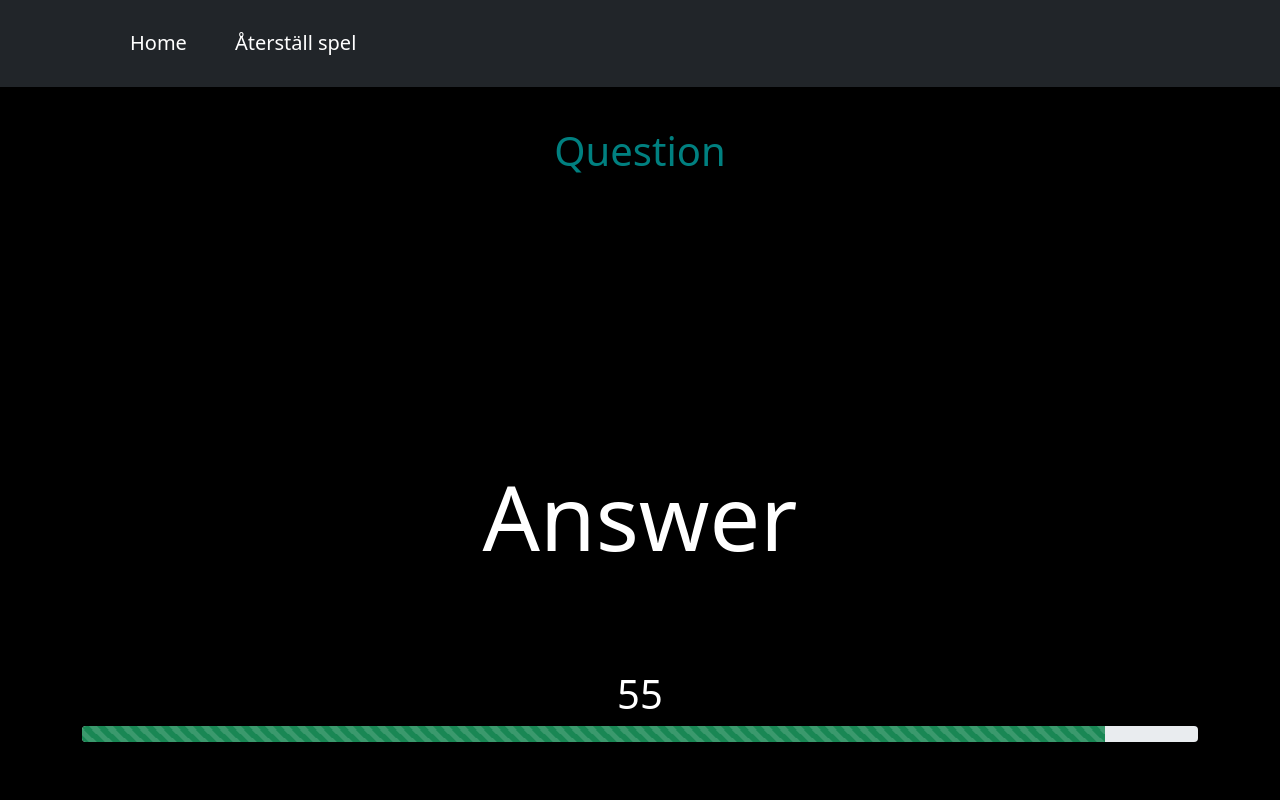
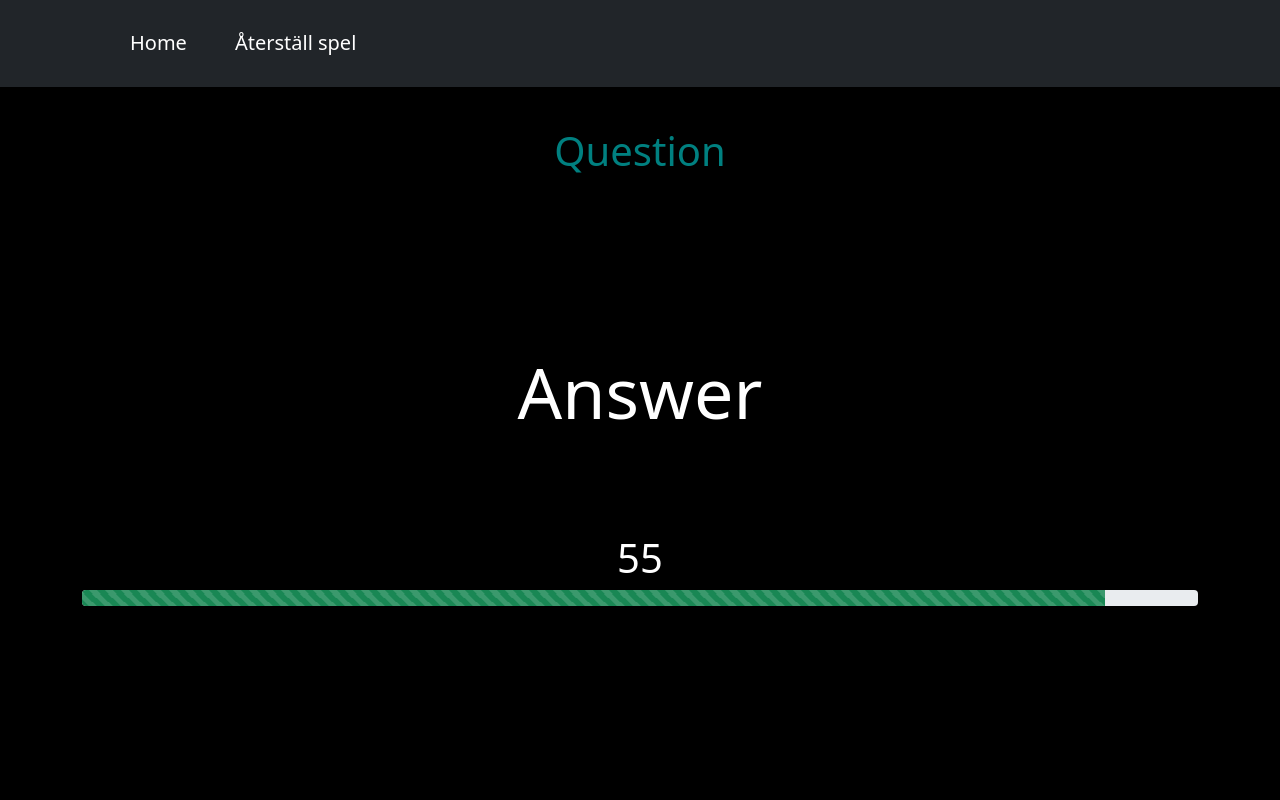
Before and after one commit to aJeann/jeopardy-react, a React (Create React App) app: page /final-jeopardy in a window 1280 px wide. Shown: the top 800 px of the page. Built offline with nearby package versions, Linux system fonts and the light colour scheme.

Commit message:
final push for test

```diff
--- a/src/Components/FinalJeopardy.jsx
+++ b/src/Components/FinalJeopardy.jsx
@@ -3,24 +3,32 @@ import { Container } from 'react-bootstrap'
 import TimerComp from './TimerComp';
 
 const FinalJeopardy = () => {
+    let qArray = sessionStorage.getItem("currentQuestion");
+    qArray = JSON.parse(qArray);
 
     const [questionAnswered, setQuestionAnswered] = useState(true);
     const [activeState, setActive] = useState(true);
+    const [question, setQuestion] = useState(qArray[1]);
 
-    let qArray = sessionStorage.getItem("currentQuestion");
-    qArray = JSON.parse(qArray);
+
 
     const HandleClick = () => {
-        setQuestionAnswered(!questionAnswered);
-        setActive(!activeState)
+
+
+        if(question === qArray[1]) setQuestion(qArray[2]);
+        if(question === qArray[2]){
+            setQuestionAnswered(!questionAnswered);
+            setActive(!activeState)
+            setQuestion(qArray[3]);
+        }
     }
 
     return (
         <div style={{backgroundColor: 'black', textAlign: 'center'}}>
             <h1 style={{paddingTop: '40px', color: 'teal'}}>{qArray[0]}</h1>
 
-            <Container style={{textAlign: 'center', height: '53rem'}}>
-                <h1 style={{color: 'white', paddingTop: '25%', fontSize: '90px', cursor: 'help'}} onClick={HandleClick}>{questionAnswered ? qArray[1] : qArray[2]}</h1>
+            <Container style={{textAlign: 'center', height: '40rem'}}>
+                <h1 style={{color: 'white', paddingTop: '15%', fontSize: '70px', cursor: 'help'}} onClick={HandleClick}>{question}</h1>
                 <TimerComp toggle={activeState} time={60}/>
 
             </Container>
--- a/src/Components/JeopardyComp.jsx
+++ b/src/Components/JeopardyComp.jsx
@@ -13,8 +13,8 @@ const JeopardyComp = () => {
     console.log(storageArray);
 
     if(!storageArray.includes(true)){
-        sessionStorage.setItem("currentQuestion", JSON.stringify(["Final Jeopardy", "Banker", "Denna bank är Sveriges bästa", "Vilken är Swedbank?"]))
-        history.push('/question');
+        sessionStorage.setItem("currentQuestion", JSON.stringify(["Final Jeopardy", "Champions League", "Detta är det enda laget utanför PL, La liga, Serie A och Bundesliga som vunnit CL under 2000-talet", "Vilket är Porto?"]))
+        history.push('/final-jeopardy');
     }
 
     let currentId = 0;
--- a/src/Components/TimerComp.jsx
+++ b/src/Components/TimerComp.jsx
@@ -37,7 +37,7 @@ const Timer = ({toggle, time} ) => {
     <div style={{marginTop: '100px'}}>
       <div className="time">
         <h1 style={{color: 'white'}}>{seconds}</h1>
-        <ProgressBar animated variant={seconds > 5 ? "success" : "danger"} max={time} now={seconds}/>
+        <ProgressBar animated variant={seconds > 10 ? "success" : "danger"} max={time} now={seconds}/>
       </div>
     </div>
   );
```
